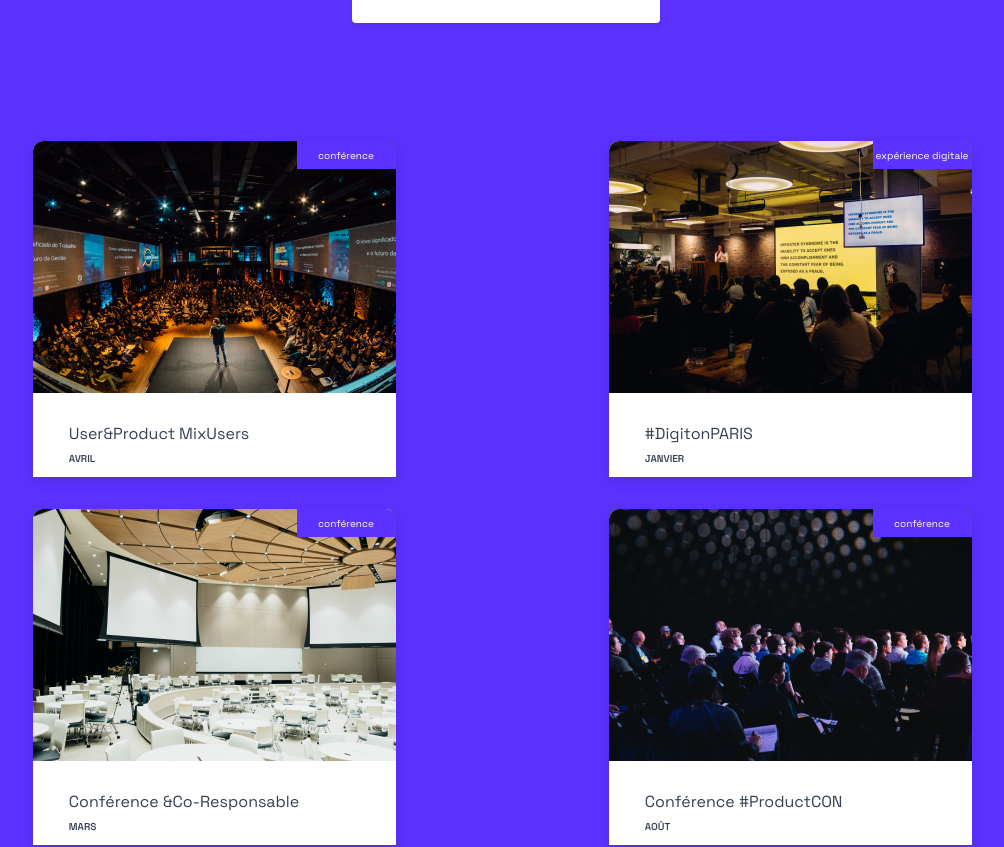
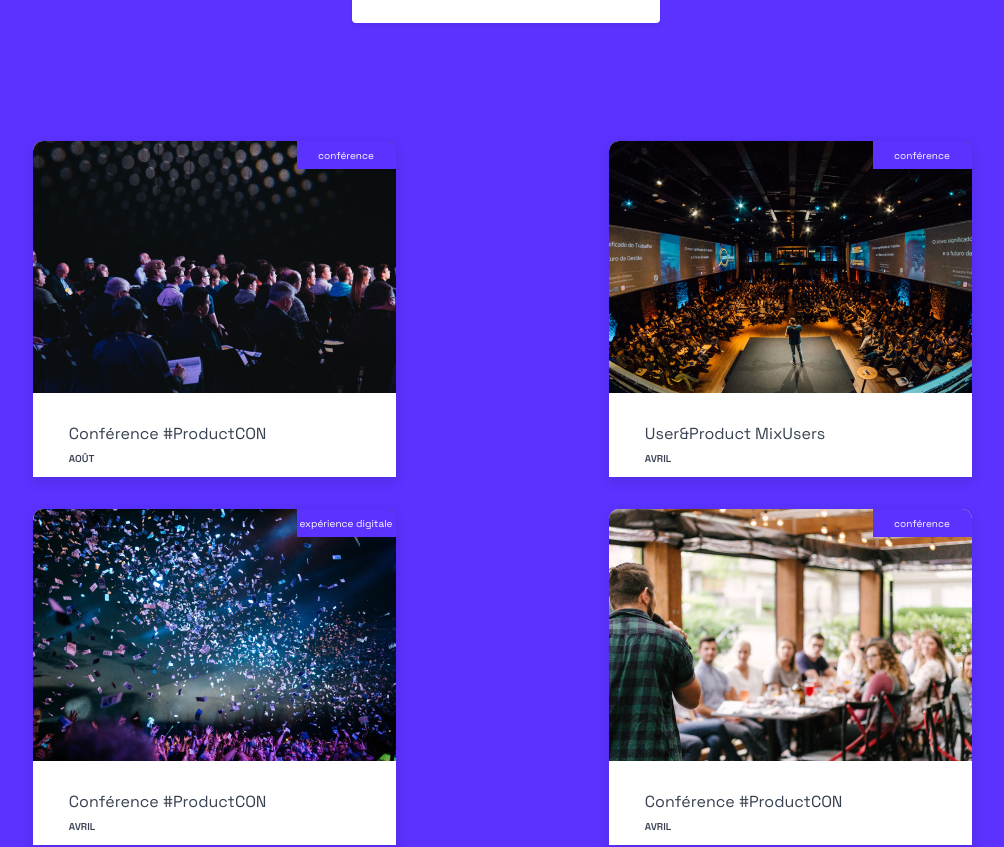
Before and after one commit to Ngueminping48/OC_P_09_Debug-et-test-du-site-724events, a React (Create React App) app: page / in a window 1280 px wide. Shown: the part 1865-2712 px from the top of the page, without its empty margins (138-1142 px from the left). Built offline with nearby package versions, Linux system fonts and the light colour scheme.

Commit message:
Events form menu

```diff
--- a/src/containers/Events/index.js
+++ b/src/containers/Events/index.js
@@ -1,51 +1,61 @@
-import { useState } from 'react';
-import EventCard from '../../components/EventCard';
-import Select from '../../components/Select';
-import { useData } from '../../contexts/DataContext';
-import Modal from '../Modal';
-import ModalEvent from '../ModalEvent';
+import { useState } from "react";
+import EventCard from "../../components/EventCard";
+import Select from "../../components/Select";
+import { useData } from "../../contexts/DataContext";
+import Modal from "../Modal";
+import ModalEvent from "../ModalEvent";
 
-import './style.css';
+import "./style.css";
 
 const PER_PAGE = 9;
 
 const EventList = () => {
   const { data, error } = useData();
-  const [type, setType] = useState();
+  const [type, setType] = useState(null); // Initialiser à null
   const [currentPage, setCurrentPage] = useState(1);
-  const filteredEvents = (
+
+  const filteredEvents =
     (!type
       ? data?.events
-      : data?.events.filter((event) => event.type === type)) || []
-  ).filter((_event, index) => {
-    if (
-      (currentPage - 1) * PER_PAGE <= index &&
-      PER_PAGE * currentPage > index
-    ) {
-      return true;
-    }
-    return false;
-  });
+      : data?.events.filter((event) => event.type === type)) || [];
+
+  console.log("Type selected:", type);
+  console.log("Filtered events:", filteredEvents);
+
+  // Pagination: filtrer les événements par page
+  const paginatedEvents = filteredEvents.slice(
+    (currentPage - 1) * PER_PAGE,
+    currentPage * PER_PAGE
+  );
+
+  // Trier les événements par date croissante et par ordre alphabétique
+  const sortedEvents = paginatedEvents.sort((evtA, evtB) =>
+    new Date(evtA.date) > new Date(evtB.date) ? -1 : 1
+  );
+
   const changeType = (evtType) => {
-    setCurrentPage(1);
+    setCurrentPage(1); // Réinitialiser la page lors du changement de catégorie
     setType(evtType);
   };
-  const pageNumber = Math.floor((filteredEvents?.length || 0) / PER_PAGE) + 1;
-  const typeList = new Set(data?.events.map((event) => event.type));
+
+  const pageNumber = Math.ceil(filteredEvents.length / PER_PAGE); // Utiliser Math.ceil() pour arrondir
+
+  const typeList = Array.from(new Set(data?.events.map((event) => event.type)));
+
   return (
     <>
-      {error && <div>An error occured</div>}
+      {error && <div>An error occurred</div>}
       {data === null ? (
-        'loading'
+        "loading"
       ) : (
         <>
-          <h3 className='SelectTitle'>Catégories</h3>
+          <h3 className="SelectTitle">Catégories</h3>
           <Select
-            selection={Array.from(typeList)}
+            selection={typeList}
             onChange={(value) => (value ? changeType(value) : changeType(null))}
           />
-          <div id='events' className='ListContainer'>
-            {filteredEvents.map((event) => (
+          <div id="events" className="ListContainer">
+            {sortedEvents.map((event) => (
               <Modal key={event.id} Content={<ModalEvent event={event} />}>
                 {({ setIsOpened }) => (
                   <EventCard
@@ -59,10 +69,9 @@ const EventList = () => {
               </Modal>
             ))}
           </div>
-          <div className='Pagination'>
-            {[...Array(pageNumber || 0)].map((_, n) => (
-              // eslint-disable-next-line react/no-array-index-key
-              <a key={n} href='#events' onClick={() => setCurrentPage(n + 1)}>
+          <div className="Pagination">
+            {Array.from({ length: pageNumber }).map((_, n) => (
+              <a key={n} href="#events" onClick={() => setCurrentPage(n + 1)}>
                 {n + 1}
               </a>
             ))}
--- a/src/containers/Form/index.js
+++ b/src/containers/Form/index.js
@@ -15,11 +15,11 @@ const Form = ({ onSuccess, onError }) => {
     async (evt) => {
       evt.preventDefault();
       setSending(true);
-      // We try to call mockContactApi
+      // Nous essayons d'appeler mockContactApi
       try {
         await mockContactApi();
         setSending(false);
-        onSuccess();
+        onSuccess(); // onSuccess est appelé lorsque l'appel de l'API réussit et que le formulaire est soumis correctement sans message d'erreur
       } catch (err) {
         setSending(false);
         onError(err);
```
Also changed, not shown: src/containers/Menu/index.js (+10 -7 lines).
